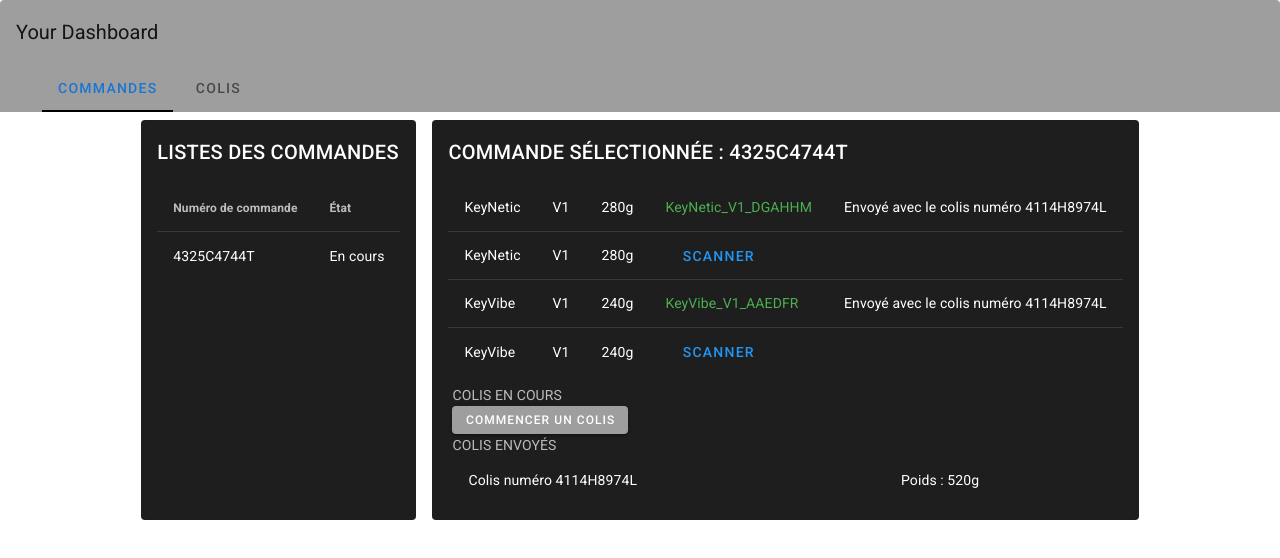
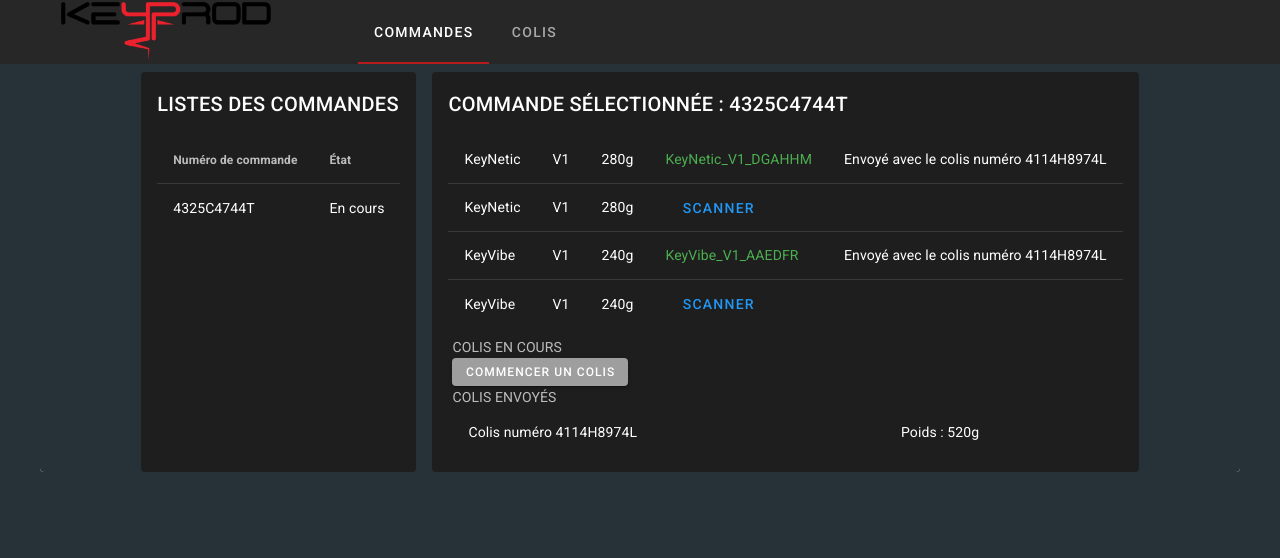
Before and after one commit to Furvent/keyprod-technical-test, a Vue app: page / in a window 1280 px wide. Shown: the top 558 px of the page. Built offline with nearby package versions, Linux system fonts and the light colour scheme.

Commit message:
Add logo and improve style

```diff
--- a/src/App.vue
+++ b/src/App.vue
@@ -1,17 +1,20 @@
 <template>
   <v-app>
-    <v-card flat>
+    <v-card flat class="blue-grey darken-4">
       <!-- Nav -->
-      <v-toolbar flat color="grey">
-        <v-toolbar-title>Your Dashboard</v-toolbar-title>
-        <template v-slot:extension>
-          <v-tabs v-model="tab" align-with-title>
-            <v-tabs-slider color="black"></v-tabs-slider>
-
-            <v-tab> Commandes </v-tab>
-            <v-tab> Colis </v-tab>
-          </v-tabs>
-        </template>
+      <v-toolbar flat dark tile class="d-flex">
+        <v-img
+          src="./assets/KeyProd-Logo-Black--Transparent-SMALL.png"
+          contain
+          max-height="60"
+          max-width="300"
+        >
+        </v-img>
+        <v-tabs v-model="tab" align-with-title>
+          <v-tabs-slider color="red darken-4"></v-tabs-slider>
+          <v-tab> Commandes </v-tab>
+          <v-tab> Colis </v-tab>
+        </v-tabs>
       </v-toolbar>
       <v-tabs-items v-model="tab" class="mx-10 mt-2">
         <v-tab-item>
@@ -41,3 +44,9 @@
   methods: {},
 };
 </script>
+
+<style scoped>
+#app {
+  background-color: #263238;
+}
+</style>
--- a/src/components/orders.vue
+++ b/src/components/orders.vue
@@ -1,5 +1,5 @@
 <template>
-  <div class="d-flex justify-center">
+  <div class="d-flex justify-center blue-grey darken-4">
     <OrdersList
       :orders="orders"
       @load-order-details="loadOrderDetails"
--- a/src/components/packages.vue
+++ b/src/components/packages.vue
@@ -1,5 +1,5 @@
 <template>
-  <v-card flat dark>
+  <v-card flat dark tile>
     <v-card-title> LISTES DES COLIS </v-card-title>
     <v-card-text>
       <v-card v-for="pack in packagesWithProducts" :key="pack.trackingNumber">
```
Also changed, not shown: src/assets/KeyProd-Logo-Black--Transparent-SMALL.png (added).
